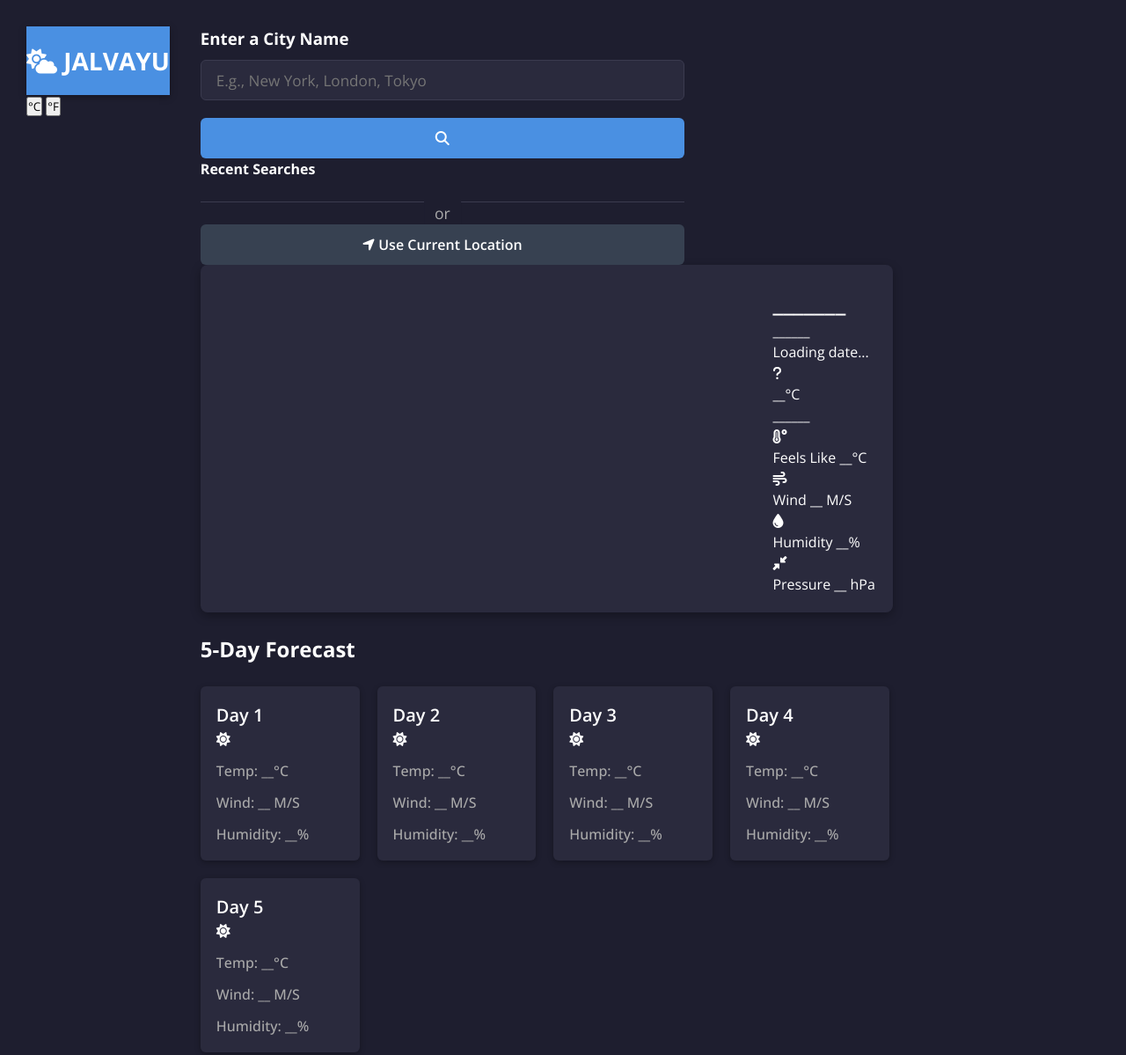
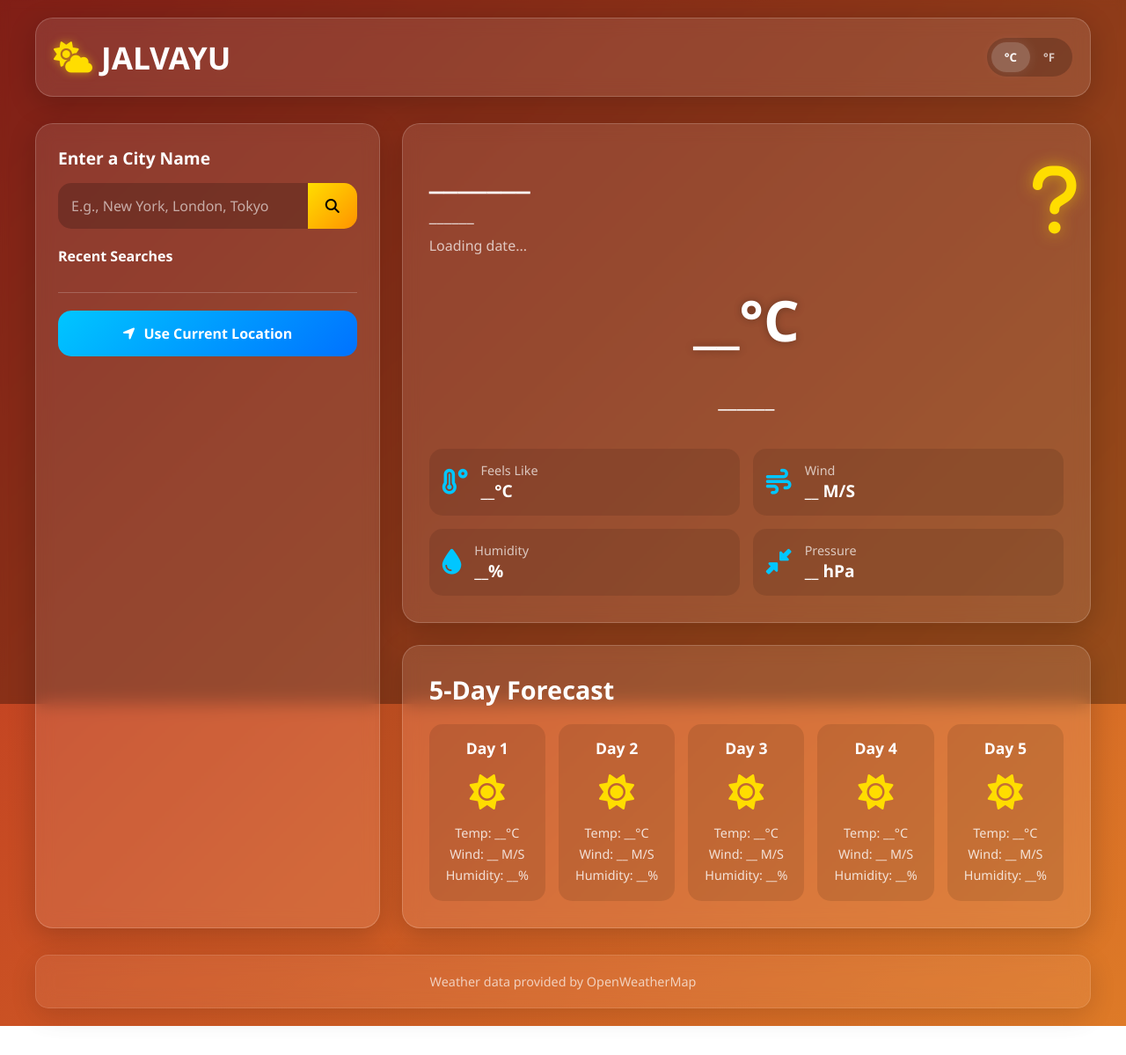
Before and after one commit to Bhagvansingh-lodhi/weatherapp, a plain HTML site: page index.html in a window 1280 px wide. Shown: the top 1199 px of the page at 88% size. After the commit the page ends 1166 px from the top, so only its background shows below. Drawn offline with nearby package versions, Linux system fonts and the light colour scheme.

Commit message:
Update style.css

```diff
--- a/style.css
+++ b/style.css
@@ -1,222 +1,479 @@
-@import url('https://fonts.googleapis.com/css2?family=Open+Sans:wght@400;500;600;700&display=swap');
-
+/* Modern Weather Dashboard Styles */
 * {
-  margin: 0;
-  padding: 0;
-  box-sizing: border-box;
-  font-family: 'Open Sans', sans-serif;
+    margin: 0;
+    padding: 0;
+    box-sizing: border-box;
+    font-family: 'Segoe UI', Tahoma, Geneva, Verdana, sans-serif;
 }
 
 body {
-  background: #1E1E2F;
-  color: #FFFFFF;
-  line-height: 1.5;
+    min-height: 100vh;
+    background: linear-gradient(135deg, #1a2a6c, #b21f1f, #fdbb2d);
+    background-size: 400% 400%;
+    animation: gradientBG 15s ease infinite;
+    color: #fff;
+    padding: 20px;
+    display: flex;
+    flex-direction: column;
+    align-items: center;
+    justify-content: center;
+    position: relative;
+    overflow-x: hidden;
 }
 
-h1 {
-  background: #4A90E2;
-  font-size: 1.75rem;
-  text-align: center;
-  padding: 18px 0;
-  color: #fff;
-  box-shadow: 0 2px 8px rgba(0, 0, 0, 0.3);
+@keyframes gradientBG {
+    0% { background-position: 0% 50%; }
+    50% { background-position: 100% 50%; }
+    100% { background-position: 0% 50%; }
+}
+
+.background-container {
+    position: fixed;
+    top: 0;
+    left: 0;
+    width: 100%;
+    height: 100%;
+    z-index: -1;
+    overflow: hidden;
+}
+
+.weather-animation {
+    position: absolute;
+    width: 100%;
+    height: 100%;
+}
+
+.weather-animation::before {
+    content: '';
+    position: absolute;
+    top: 0;
+    left: 0;
+    width: 100%;
+    height: 100%;
+    background: rgba(0, 0, 0, 0.3);
+    backdrop-filter: blur(5px);
 }
 
 .container {
-  display: flex;
-  gap: 35px;
-  padding: 30px;
-  flex-wrap: wrap;
+    width: 100%;
+    max-width: 1200px;
+    z-index: 1;
+}
+
+header {
+    display: flex;
+    justify-content: space-between;
+    align-items: center;
+    margin-bottom: 30px;
+    padding: 20px;
+    background: rgba(255, 255, 255, 0.1);
+    backdrop-filter: blur(10px);
+    border-radius: 20px;
+    box-shadow: 0 8px 32px rgba(0, 0, 0, 0.2);
+    border: 1px solid rgba(255, 255, 255, 0.18);
+}
+
+header h1 {
+    font-size: 2.2rem;
+    font-weight: 700;
+    display: flex;
+    align-items: center;
+    gap: 10px;
+}
+
+header h1 i {
+    color: #ffdd00;
+    text-shadow: 0 0 10px rgba(255, 221, 0, 0.5);
+}
+
+.units-toggle {
+    display: flex;
+    background: rgba(0, 0, 0, 0.2);
+    border-radius: 30px;
+    padding: 5px;
+}
+
+.unit-btn {
+    padding: 8px 15px;
+    border: none;
+    background: transparent;
+    color: rgba(255, 255, 255, 0.7);
+    border-radius: 30px;
+    cursor: pointer;
+    font-weight: 600;
+    transition: all 0.3s ease;
+}
+
+.unit-btn.active {
+    background: rgba(255, 255, 255, 0.2);
+    color: #fff;
+    box-shadow: 0 0 15px rgba(255, 255, 255, 0.1);
+}
+
+.app-container {
+    display: grid;
+    grid-template-columns: 1fr 2fr;
+    gap: 25px;
+    margin-bottom: 30px;
 }
 
 .weather-input {
-  width: 550px;
-  max-width: 100%;
+    background: rgba(255, 255, 255, 0.1);
+    backdrop-filter: blur(10px);
+    border-radius: 20px;
+    padding: 25px;
+    box-shadow: 0 8px 32px rgba(0, 0, 0, 0.2);
+    border: 1px solid rgba(255, 255, 255, 0.18);
+    display: flex;
+    flex-direction: column;
 }
 
-.weather-input input {
-  height: 46px;
-  width: 100%;
-  font-size: 1.07rem;
-  padding: 0 17px;
-  margin: 10px 0 20px 0;
-  border-radius: 6px;
-  border: 1px solid #3B3B4F;
-  background-color: #2A2A3D;
-  color: #FFFFFF;
-  transition: all 0.2s ease-in-out;
+.search-container h3 {
+    margin-bottom: 15px;
+    font-weight: 600;
+    font-size: 1.2rem;
 }
 
-.weather-input input:focus {
-  border-color: #4A90E2;
-  box-shadow: 0 0 0 2px rgba(74, 144, 226, 0.2);
+.search-box {
+    display: flex;
+    margin-bottom: 20px;
 }
 
-.weather-input .separator {
-  height: 1px;
-  margin: 25px 0;
-  background: #3B3B4F;
-  position: relative;
+.city-input {
+    flex: 1;
+    padding: 15px;
+    border: none;
+    border-radius: 15px 0 0 15px;
+    background: rgba(0, 0, 0, 0.2);
+    color: #fff;
+    font-size: 1rem;
+    outline: none;
 }
 
-.weather-input .separator::before {
-  content: "or";
-  position: absolute;
-  left: 50%;
-  transform: translateX(-50%);
-  background: #1E1E2F;
-  color: #AAAAAA;
-  padding: 0 12px;
-  font-size: 1.1rem;
+.city-input::placeholder {
+    color: rgba(255, 255, 255, 0.6);
 }
 
-.weather-input button {
-  width: 100%;
-  padding: 12px 0;
-  cursor: pointer;
-  border: none;
-  border-radius: 6px;
-  font-size: 1rem;
-  font-weight: 600;
-  color: #fff;
-  background: #4A90E2;
-  transition: background 0.3s ease, transform 0.2s ease;
+.search-btn {
+    padding: 15px 20px;
+    border: none;
+    border-radius: 0 15px 15px 0;
+    background: linear-gradient(135deg, #ffdd00, #ff9300);
+    color: #000;
+    cursor: pointer;
+    font-size: 1rem;
+    transition: all 0.3s ease;
 }
 
-.weather-input button:hover {
-  background: #3A7AD9;
-  transform: translateY(-1px);
+.search-btn:hover {
+    background: linear-gradient(135deg, #ff9300, #ffdd00);
+    box-shadow: 0 0 15px rgba(255, 157, 0, 0.5);
 }
 
-.weather-input .location-btn {
-  background: #374151;
+.search-history {
+    margin-top: 20px;
 }
 
-.weather-input .location-btn:hover {
-  background: #2C3440;
+.search-history h4 {
+    margin-bottom: 10px;
+    font-weight: 600;
+}
+
+.history-list {
+    display: flex;
+    flex-direction: column;
+    gap: 10px;
+}
+
+.history-item {
+    padding: 10px 15px;
+    background: rgba(0, 0, 0, 0.1);
+    border-radius: 10px;
+    cursor: pointer;
+    transition: all 0.3s ease;
+}
+
+.history-item:hover {
+    background: rgba(255, 255, 255, 0.1);
+}
+
+.separator {
+    height: 1px;
+    background: rgba(255, 255, 255, 0.2);
+    margin: 20px 0;
+}
+
+.location-btn {
+    padding: 15px;
+    border: none;
+    border-radius: 15px;
+    background: linear-gradient(135deg, #00c6ff, #0072ff);
+    color: #fff;
+    cursor: pointer;
+    font-size: 1rem;
+    font-weight: 600;
+    display: flex;
+    align-items: center;
+    justify-content: center;
+    gap: 10px;
+    transition: all 0.3s ease;
+}
+
+.location-btn:hover {
+    background: linear-gradient(135deg, #0072ff, #00c6ff);
+    box-shadow: 0 0 15px rgba(0, 114, 255, 0.5);
 }
 
 .weather-data {
-  flex: 1;
+    display: flex;
+    flex-direction: column;
+    gap: 25px;
 }
 
-.weather-data .current-weather {
-  background: #2A2A3D;
-  border-radius: 8px;
-  padding: 20px 70px 20px 20px;
-  display: flex;
-  justify-content: space-between;
-  align-items: center;
-  box-shadow: 0 4px 12px rgba(0, 0, 0, 0.3);
+.current-weather {
+    background: rgba(255, 255, 255, 0.1);
+    backdrop-filter: blur(10px);
+    border-radius: 20px;
+    padding: 30px;
+    box-shadow: 0 8px 32px rgba(0, 0, 0, 0.2);
+    border: 1px solid rgba(255, 255, 255, 0.18);
+    position: relative;
+    overflow: hidden;
 }
 
-.current-weather h2 {
-  font-size: 1.8rem;
-  font-weight: 700;
-  color: #fff;
+.loading-spinner {
+    position: absolute;
+    top: 0;
+    left: 0;
+    width: 100%;
+    height: 100%;
+    display: flex;
+    align-items: center;
+    justify-content: center;
+    background: rgba(0, 0, 0, 0.5);
+    border-radius: 20px;
+    z-index: 2;
+    backdrop-filter: blur(5px);
+    display: none;
 }
 
-.weather-data h6 {
-  margin-top: 12px;
-  font-size: 1rem;
-  font-weight: 500;
-  color: #AAAAAA;
+.spinner {
+    width: 50px;
+    height: 50px;
+    border: 5px solid rgba(255, 255, 255, 0.3);
+    border-radius: 50%;
+    border-top-color: #fff;
+    animation: spin 1s ease-in-out infinite;
 }
 
-.current-weather .icon {
-  text-align: center;
+@keyframes spin {
+    to { transform: rotate(360deg); }
 }
 
-.current-weather .icon img {
-  max-width: 100px;
-  margin-top: -10px;
+.error-message {
+    padding: 15px;
+    background: rgba(255, 0, 0, 0.2);
+    border-radius: 10px;
+    margin-bottom: 15px;
+    display: none;
 }
 
-.current-weather .icon h6 {
-  margin-top: -8px;
-  text-transform: capitalize;
-  color: #DDD;
+.details {
+    display: grid;
+    grid-template-columns: 1fr 1fr;
+    gap: 20px;
+}
+
+.city-info h2 {
+    font-size: 2.5rem;
+    margin-bottom: 5px;
+}
+
+.city-country {
+    font-size: 1.2rem;
+    opacity: 0.8;
+    margin-bottom: 10px;
+}
+
+.current-date {
+    font-size: 1rem;
+    opacity: 0.7;
+}
+
+.weather-icon {
+    text-align: right;
+    font-size: 5rem;
+    color: #ffdd00;
+    text-shadow: 0 0 15px rgba(255, 221, 0, 0.5);
+    animation: pulse 2s infinite;
+}
+
+@keyframes pulse {
+    0% { transform: scale(1); }
+    50% { transform: scale(1.1); }
+    100% { transform: scale(1); }
+}
+
+.temperature {
+    grid-column: 1 / -1;
+    font-size: 4rem;
+    font-weight: 700;
+    text-align: center;
+    margin: 10px 0;
+    text-shadow: 0 0 10px rgba(0, 0, 0, 0.3);
+}
+
+.weather-description {
+    grid-column: 1 / -1;
+    text-align: center;
+    font-size: 1.5rem;
+    margin-bottom: 20px;
+    text-transform: capitalize;
+}
+
+.other-details {
+    grid-column: 1 / -1;
+    display: grid;
+    grid-template-columns: repeat(2, 1fr);
+    gap: 15px;
+}
+
+.detail-item {
+    display: flex;
+    align-items: center;
+    gap: 15px;
+    padding: 15px;
+    background: rgba(0, 0, 0, 0.1);
+    border-radius: 15px;
+}
+
+.detail-item i {
+    font-size: 1.8rem;
+    color: #00c6ff;
+}
+
+.detail-item .label {
+    display: block;
+    font-size: 0.9rem;
+    opacity: 0.7;
+}
+
+.detail-item .value {
+    display: block;
+    font-size: 1.2rem;
+    font-weight: 600;
+}
+
+.days-forecast {
+    background: rgba(255, 255, 255, 0.1);
+    backdrop-filter: blur(10px);
+    border-radius: 20px;
+    padding: 30px;
+    box-shadow: 0 8px 32px rgba(0, 0, 0, 0.2);
+    border: 1px solid rgba(255, 255, 255, 0.18);
 }
 
 .days-forecast h2 {
-  margin: 24px 0;
-  font-size: 1.5rem;
-  color: #ffffff;
+    margin-bottom: 20px;
+    font-size: 1.8rem;
 }
 
-.days-forecast .weather-cards {
-  display: flex;
-  gap: 20px;
-  flex-wrap: wrap;
+.weather-cards {
+    display: grid;
+    grid-template-columns: repeat(5, 1fr);
+    gap: 15px;
 }
 
-.weather-cards .card {
-  background: #2A2A3D;
-  color: #fff;
-  border-radius: 6px;
-  padding: 18px;
-  list-style: none;
-  width: calc(100% / 5 - 16px);
-  box-shadow: 0 2px 6px rgba(0, 0, 0, 0.3);
-  transition: transform 0.2s ease;
+.card {
+    list-style: none;
+    background: rgba(0, 0, 0, 0.1);
+    border-radius: 15px;
+    padding: 15px;
+    text-align: center;
+    transition: all 0.3s ease;
 }
 
-.weather-cards .card:hover {
-  transform: translateY(-5px);
+.card:hover {
+    background: rgba(255, 255, 255, 0.1);
+    transform: translateY(-5px);
+    box-shadow: 0 5px 15px rgba(0, 0, 0, 0.2);
 }
 
-.weather-cards .card h3 {
-  font-size: 1.25rem;
-  font-weight: 600;
+.forecast-date {
+    font-size: 1.1rem;
+    margin-bottom: 10px;
 }
 
-.weather-cards .card img {
-  max-width: 60px;
-  margin: 10px 0;
+.forecast-icon {
+    font-size: 2.5rem;
+    margin: 10px 0;
+    color: #ffdd00;
 }
 
-/* Responsive Styling */
-@media (max-width: 1400px) {
-  .weather-data .current-weather {
-    padding: 20px;
-  }
-
-  .weather-cards .card {
-    width: calc(100% / 4 - 16px);
-  }
+.card h6 {
+    font-size: 0.9rem;
+    margin: 5px 0;
+    font-weight: 500;
+    opacity: 0.8;
 }
 
-@media (max-width: 1200px) {
-  .weather-cards .card {
-    width: calc(100% / 3 - 16px);
-  }
+footer {
+    text-align: center;
+    padding: 20px;
+    background: rgba(255, 255, 255, 0.1);
+    backdrop-filter: blur(10px);
+    border-radius: 15px;
+    box-shadow: 0 8px 32px rgba(0, 0, 0, 0.2);
+    border: 1px solid rgba(255, 255, 255, 0.18);
+    font-size: 0.9rem;
+    opacity: 0.7;
 }
 
-@media (max-width: 950px) {
-  .weather-input {
-    width: 100%;
-  }
+/* Responsive Design */
+@media (max-width: 992px) {
+    .app-container {
+        grid-template-columns: 1fr;
+    }
 
-  .weather-cards .card {
-    width: calc(100% / 2 - 10px);
-  }
+    .weather-cards {
+        grid-template-columns: repeat(3, 1fr);
+    }
 }
 
-@media (max-width: 750px) {
-  h1 {
-    font-size: 1.45rem;
-    padding: 14px 0;
-  }
+@media (max-width: 768px) {
+    .details {
+        grid-template-columns: 1fr;
+        text-align: center;
+    }
 
-  .container {
-    padding: 15px;
-  }
+    .weather-icon {
+        text-align: center;
+    }
 
-  .weather-data h2 {
-    font-size: 1.3rem;
-  }
+    .other-details {
+        grid-template-columns: 1fr;
+    }
 
-  .weather-cards .card {
-    width: 100%;
-  }
+    .weather-cards {
+        grid-template-columns: repeat(2, 1fr);
+    }
 }
+
+@media (max-width: 576px) {
+    header {
+        flex-direction: column;
+        gap: 15px;
+    }
+
+    .weather-cards {
+        grid-template-columns: 1fr;
+    }
+
+    .temperature {
+        font-size: 3rem;
+    }
+
+    .city-info h2 {
+        font-size: 2rem;
+    }
+}
```
